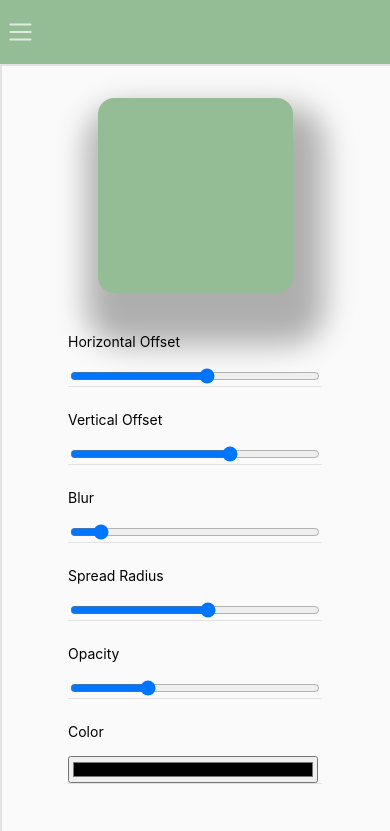
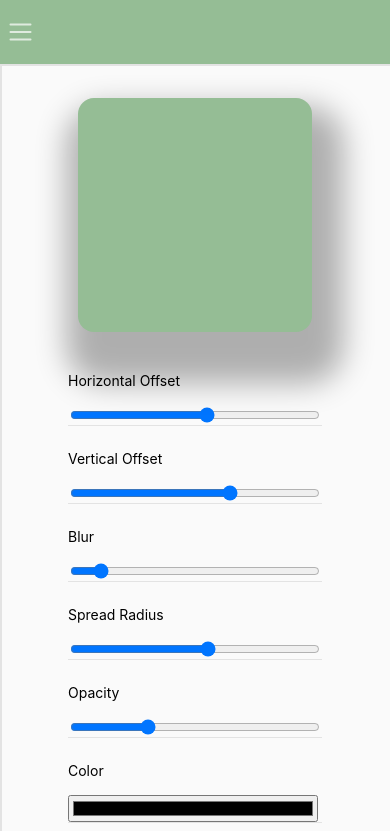
Before and after one commit to carlosvalv/css-generator, a React (Create React App) app: page /#/css-generator/box-shadow in a window 390 px wide. Shown: the top 831 px of the page. Built offline with nearby package versions, Linux system fonts and the light colour scheme.

Commit message:
[src] bigger bog in mobile

```diff
--- a/src/components/borderRadius.tsx
+++ b/src/components/borderRadius.tsx
@@ -33,6 +33,11 @@ const BoxBorder = styled.div`
   border: 2px dotted ${props=>props.theme.colors.secondary900};
   top: -2px;
   left: -2px;
+
+  @media (max-width: 1200px) {
+    width: 60vmin;
+    height: 60vmin;
+  }
 `;
 
 export type BorderRadiusProps = {}
--- a/src/components/boxShadow.tsx
+++ b/src/components/boxShadow.tsx
@@ -38,6 +38,11 @@ const Box = styled.div<{ boxShadow: string }>`
   margin: auto 0;
   box-shadow: ${props => props.boxShadow};
   border-radius: 1em;
+
+  @media (max-width: 1200px) {
+    width: 60vmin;
+    height: 60vmin;
+  }
 `;
 
 const Text = styled.span`
```
